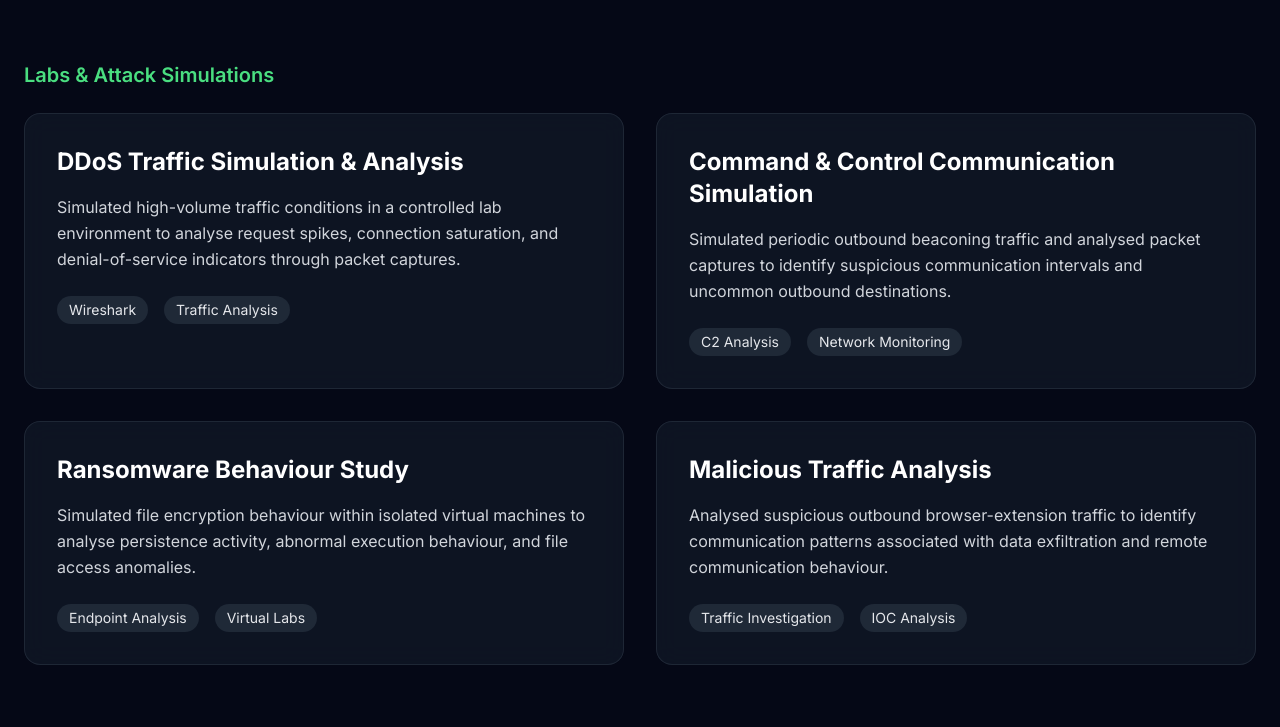
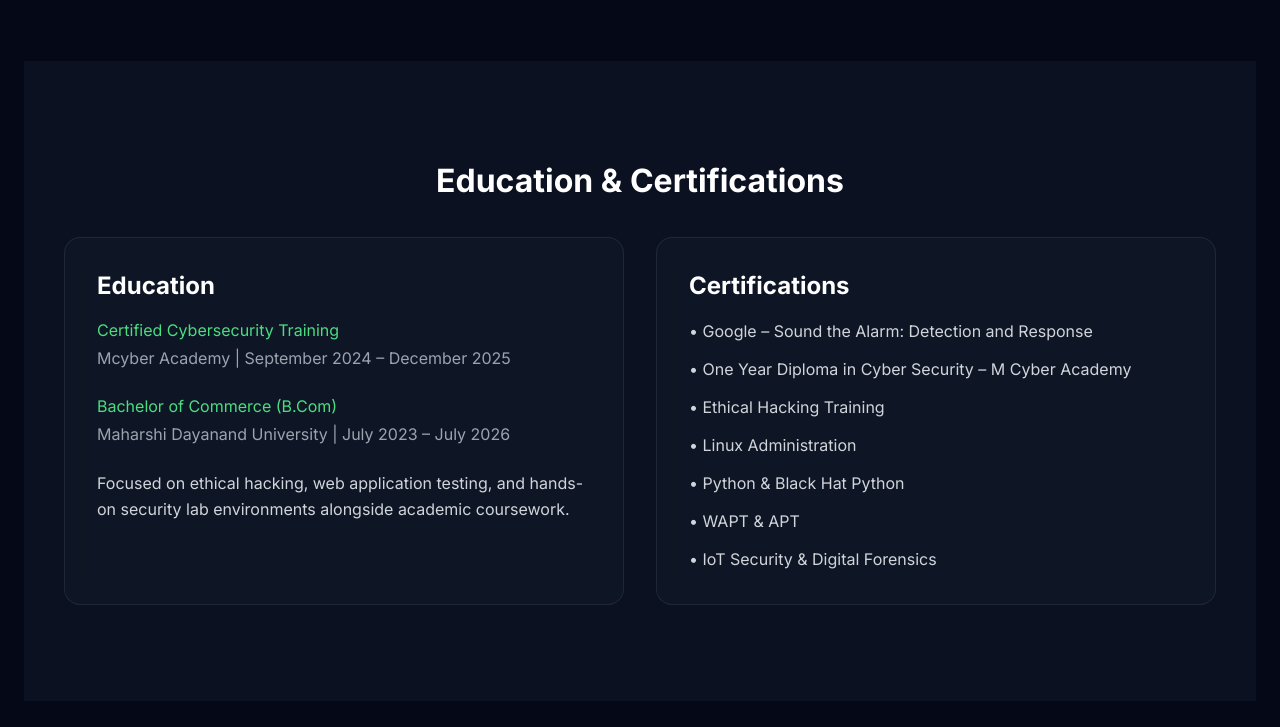
Before and after one commit to sachinmax0912/Portfolio, a plain HTML site: page index.html in a window 1280 px wide. Shown: the part 5353-6080 px from the top of the page. Drawn offline with nearby package versions, Linux system fonts and the light colour scheme.

Commit message:
Update index.html

```diff
--- a/index.html
+++ b/index.html
@@ -396,59 +396,6 @@
       </div>
 
     </div>
-
-    <!-- LABS & ATTACK SIMULATIONS -->
-    <h3 class="text-xl font-semibold text-green-400 mb-6">Labs & Attack Simulations</h3>
-
-    <div class="grid md:grid-cols-2 gap-8">
-
-      <div class="glass rounded-2xl p-8 card-hover" data-aos="fade-up">
-        <h3 class="text-2xl font-bold text-white mb-4">DDoS Traffic Simulation & Analysis</h3>
-        <p class="text-gray-300 leading-relaxed mb-6">
-          Simulated high-volume traffic conditions in a controlled lab environment to analyse request spikes, connection saturation, and denial-of-service indicators through packet captures.
-        </p>
-        <div class="flex gap-4 text-sm">
-          <span class="px-3 py-1 bg-gray-800 rounded-full">Wireshark</span>
-          <span class="px-3 py-1 bg-gray-800 rounded-full">Traffic Analysis</span>
-        </div>
-      </div>
-
-      <div class="glass rounded-2xl p-8 card-hover" data-aos="fade-up" data-aos-delay="100">
-        <h3 class="text-2xl font-bold text-white mb-4">Command & Control Communication Simulation</h3>
-        <p class="text-gray-300 leading-relaxed mb-6">
-          Simulated periodic outbound beaconing traffic and analysed packet captures to identify suspicious communication intervals and uncommon outbound destinations.
-        </p>
-        <div class="flex gap-4 text-sm">
-          <span class="px-3 py-1 bg-gray-800 rounded-full">C2 Analysis</span>
-          <span class="px-3 py-1 bg-gray-800 rounded-full">Network Monitoring</span>
-        </div>
-      </div>
-
-      <div class="glass rounded-2xl p-8 card-hover" data-aos="fade-up">
-        <h3 class="text-2xl font-bold text-white mb-4">Ransomware Behaviour Study</h3>
-        <p class="text-gray-300 leading-relaxed mb-6">
-          Simulated file encryption behaviour within isolated virtual machines to analyse persistence activity, abnormal execution behaviour, and file access anomalies.
-        </p>
-        <div class="flex gap-4 text-sm">
-          <span class="px-3 py-1 bg-gray-800 rounded-full">Endpoint Analysis</span>
-          <span class="px-3 py-1 bg-gray-800 rounded-full">Virtual Labs</span>
-        </div>
-      </div>
-
-      <div class="glass rounded-2xl p-8 card-hover" data-aos="fade-up" data-aos-delay="100">
-        <h3 class="text-2xl font-bold text-white mb-4">Malicious Traffic Analysis</h3>
-        <p class="text-gray-300 leading-relaxed mb-6">
-          Analysed suspicious outbound browser-extension traffic to identify communication patterns associated with data exfiltration and remote communication behaviour.
-        </p>
-        <div class="flex gap-4 text-sm">
-          <span class="px-3 py-1 bg-gray-800 rounded-full">Traffic Investigation</span>
-          <span class="px-3 py-1 bg-gray-800 rounded-full">IOC Analysis</span>
-        </div>
-      </div>
-
-    </div>
-  </div>
-</section>
 <!-- EDUCATION -->
 <section id="education" class="py-24 px-6 bg-[#0b1120]">
   <div class="max-w-6xl mx-auto">
```
